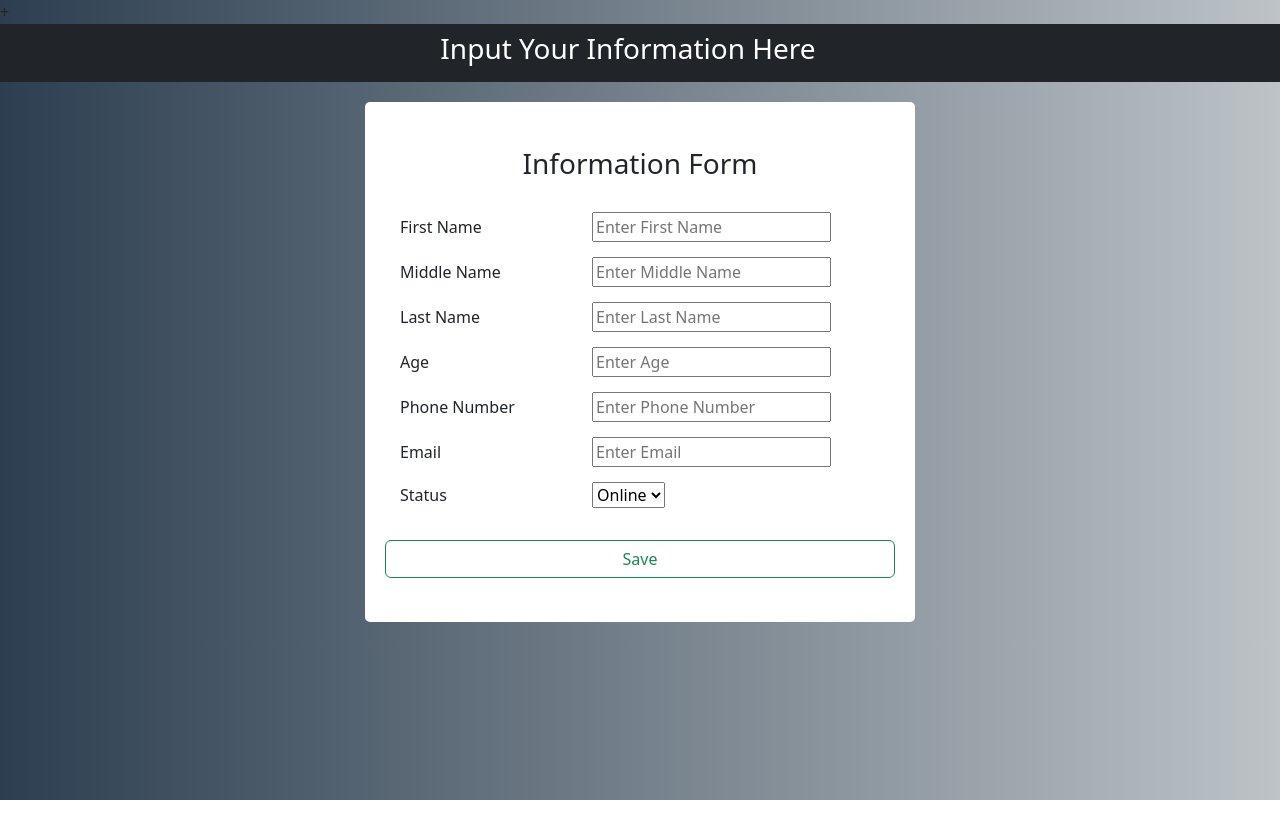
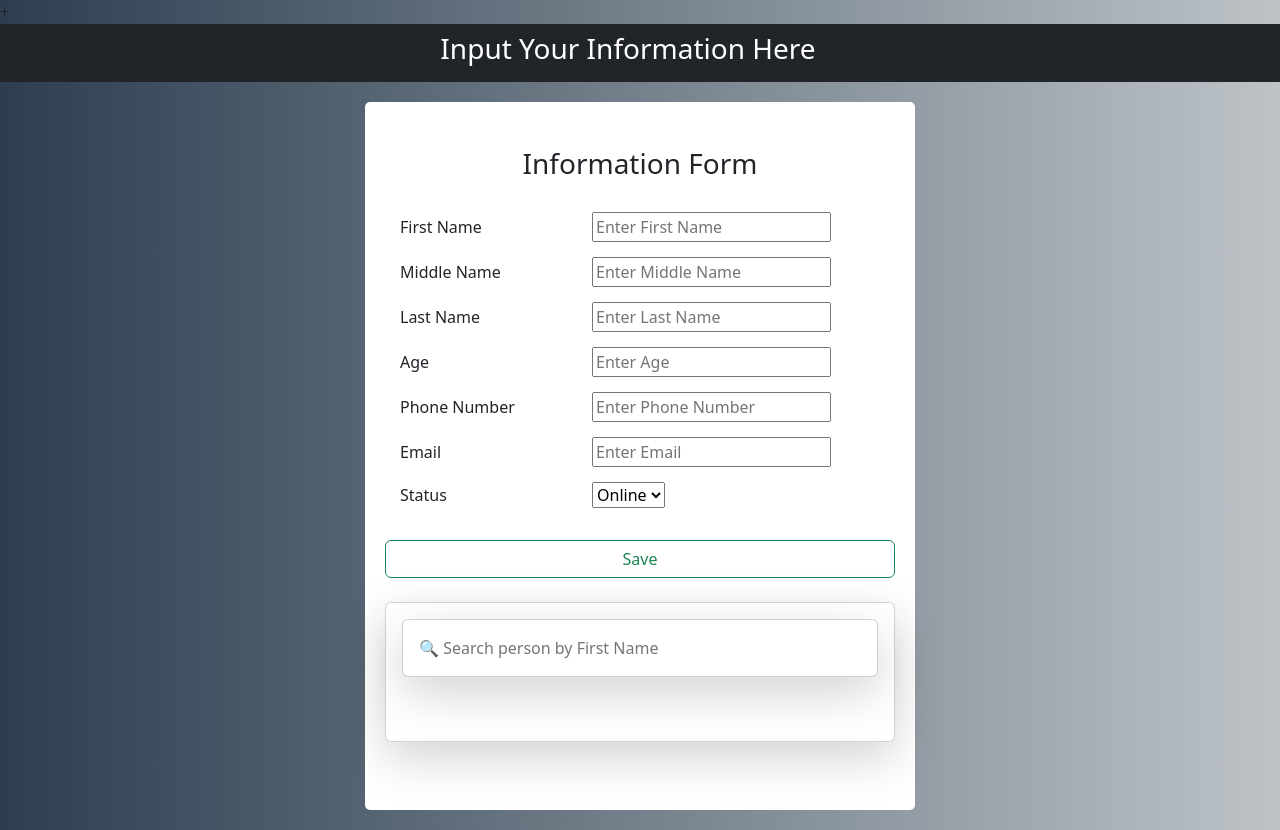
Before and after one commit to MehediNSU/Information-Management-System, a React (Create React App) app: page / in a window 1280 px wide. Before the commit the page ends 800 px from the top, so only its background shows below. Built offline with nearby package versions, Linux system fonts and the light colour scheme.

Commit message:
implement search features

```diff
--- a/src/components/newStyle.css
+++ b/src/components/newStyle.css
@@ -14,10 +14,21 @@
   display: inline-block;
   margin: 0px 10px 0 10px;
   cursor: pointer;
-  color: rgb(33, 58, 218);
+  position: center;
+  color: green;
 }
 .taskBg .iconsWrap span:hover {
-  color: rgb(191, 75, 40);
+  color: blue;
+}
+.taskBg .iconsWrap span2 {
+  display: inline-block;
+  margin: 0px 10px 0 10px;
+  cursor: pointer;
+  position: center;
+  color: green;
+}
+.taskBg .iconsWrap span2:hover {
+  color: red;
 }
 .mr-20 {
   margin-right: 20px;
--- a/src/components/personEditDelete.jsx
+++ b/src/components/personEditDelete.jsx
@@ -39,10 +39,6 @@ const PersonEditDelete = ({ item }) => {
   return (
     <div className="col taskBg">
       <div className="iconsWrap">
-        {/* <button type="button" className="edit-btn" onClick={() => editItem()}>
-            <FontAwesomeIcon icon={faPen} />
-        </button> */}
-
         <span
           type="button"
           className="edit-btn"
@@ -51,19 +47,14 @@ const PersonEditDelete = ({ item }) => {
         >
           <FontAwesomeIcon icon={faPen} />
         </span>
-
-        {/* <button type="button" className="delete-btn" onClick={() => removeItem()}>
-            <FontAwesomeIcon icon={faTrashCan} />
-        </button> */}
-
-        <span
+        <span2
           title="Delete Information"
           type="button"
           className="delete-btn"
           onClick={() => removeItem()}
         >
           <FontAwesomeIcon icon={faTrashCan} />
-        </span>
+        </span2>
       </div>
     </div>
   );
--- a/src/components/personView.jsx
+++ b/src/components/personView.jsx
@@ -48,7 +48,7 @@ const PersonView = () => {
             <p>Email : {email}</p>
 
             <div className="iconsWrap">
-              {status === "Online" ? (
+              {status === "online" ? (
                 <p>
                   Status: Online{" "}
                   <span>
--- a/src/components/registrationForm.jsx
+++ b/src/components/registrationForm.jsx
@@ -1,6 +1,7 @@
 import { createContext, useState, useEffect } from "react";
 import "./style.css";
 import PersonView from "./personView.jsx";
+import SearchPersonView from "./searchPersonView.jsx";
 
 export const UserContext = createContext();
 
@@ -27,6 +28,7 @@ function RegistrationForm() {
 
   const [isEditing, setIdEditing] = useState(false);
   const [editId, setEditId] = useState(null);
+  const [searchItem, setSearchItem] = useState("");
 
   useEffect(() => {
     localStorage.setItem("list", JSON.stringify(list));
@@ -101,6 +103,8 @@ function RegistrationForm() {
         setIdEditing,
         editId,
         setEditId,
+        searchItem,
+        setSearchItem,
       }}
     >
       <div className="form">
@@ -217,6 +221,9 @@ function RegistrationForm() {
         </div>
         <br></br>
         <div>
+          <div>
+            <SearchPersonView />
+          </div>
           {list.length > 0 && (
             <PersonView
               list={list}
--- /dev/null
+++ b/src/components/searchPersonView.jsx
@@ -0,0 +1,59 @@
+import { useContext } from "react";
+
+import { UserContext } from "./registrationForm.jsx";
+
+const SearchPersonView = () => {
+  const { list, searchItem, setSearchItem } = useContext(UserContext);
+
+  return (
+    <div className="card shadow-lg p-3 mb-5 bg-white rounded">
+      <input
+        type="text"
+        placeholder="🔍 Search person by First Name"
+        className="card shadow-lg p-3 mb-5 bg-white rounded"
+        onChange={(e) => {
+          setSearchItem(e.target.value);
+        }}
+      />
+      {list
+        .filter((item) => {
+          if (searchItem === "") {
+            return "";
+          } else if (
+            item.firstName.toLowerCase().includes(searchItem.toLowerCase())
+          ) {
+            return item;
+          }
+          return "";
+        })
+        .map((item) => {
+          const {
+            firstName,
+            middleName,
+            lastName,
+            age,
+            phoneNumber,
+            email,
+            status,
+          } = item;
+
+          return (
+            <div>
+              <div className="card shadow-lg p-3 mb-5 bg-white rounded">
+                <p>
+                  {" "}
+                  Full Name: {firstName} {middleName} {lastName}
+                </p>
+                <p>Age: {age}</p>
+                <p>Phone Number: {phoneNumber}</p>
+                <p>Email Address: {email}</p>
+                <p>Status: {status}</p>
+              </div>
+            </div>
+          );
+        })}
+    </div>
+  );
+};
+
+export default SearchPersonView;
```
